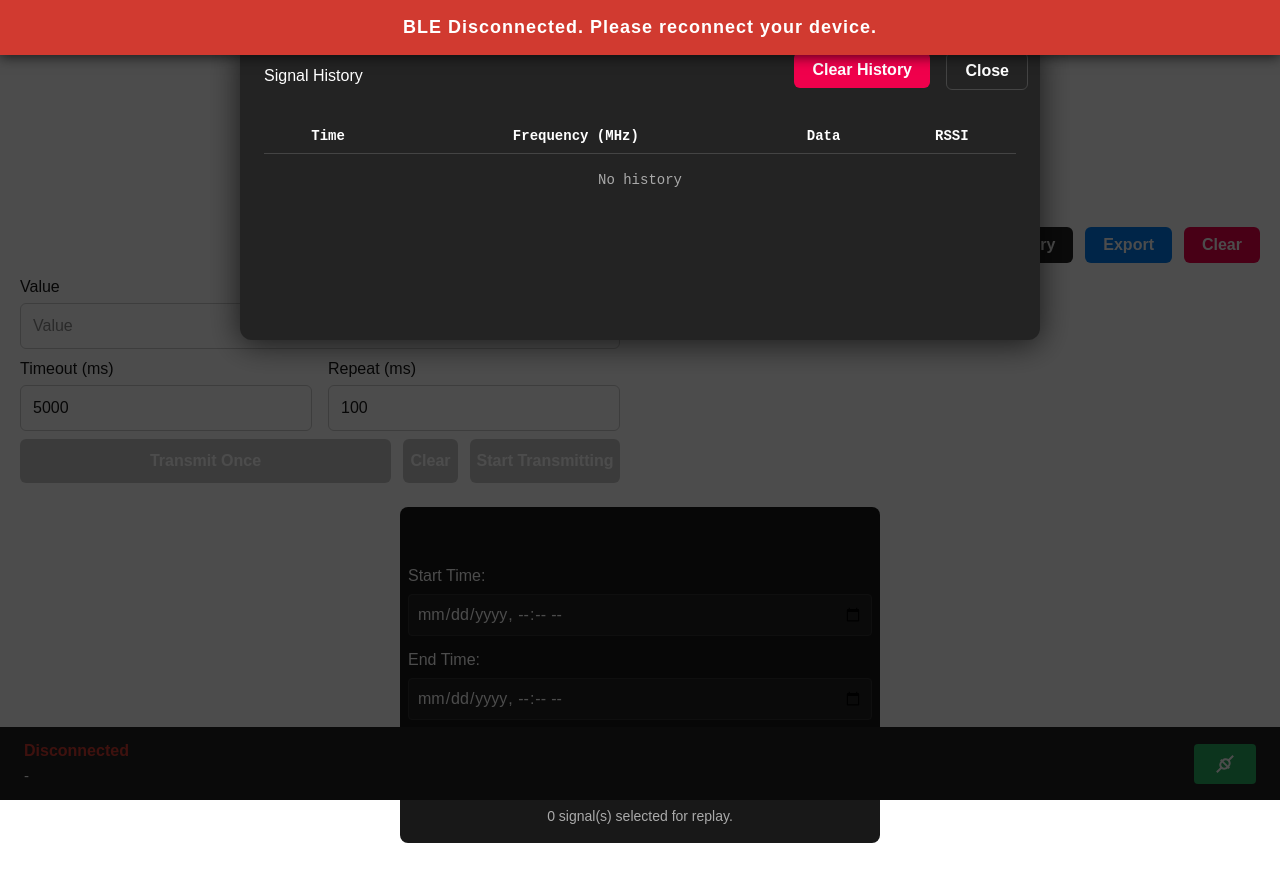
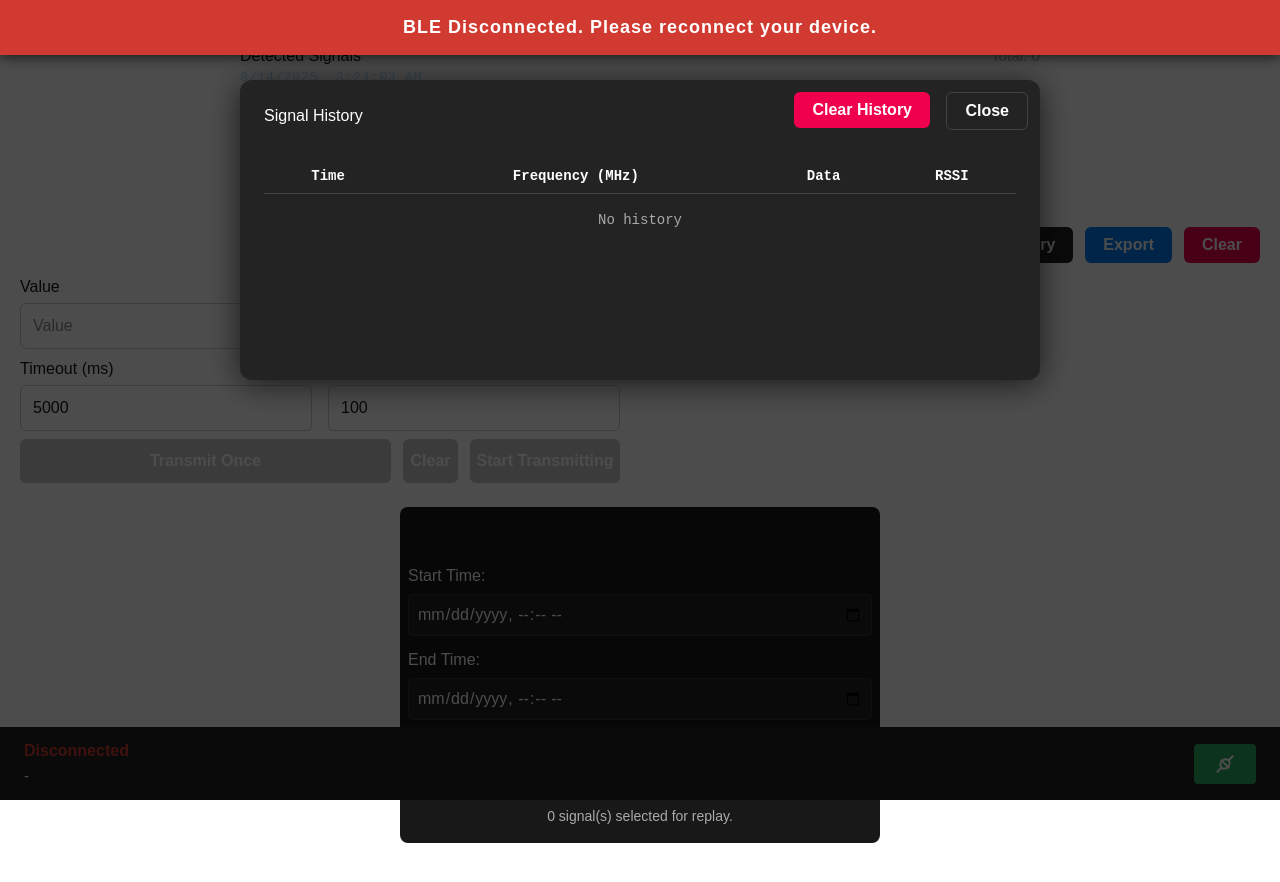
Before and after one commit to YM2992/Reverb, a Next.js app in the folder reverb/: page / in a window 1280 px wide. Both pictures are taken after a click on the button "View History". Shown: the top 882 px of the page. Built offline with nearby package versions, Linux system fonts and the light colour scheme.

Commit message:
feat(SignalHistoryModal): improve modal structure and styling for better readability

```diff
--- a/reverb/src/app/components/SignalHistoryModal.tsx
+++ b/reverb/src/app/components/SignalHistoryModal.tsx
@@ -11,9 +11,17 @@ interface SignalHistoryModalProps {
 const SignalHistoryModal: React.FC<SignalHistoryModalProps> = ({ isOpen, onClose, history, onClear }) => {
     if (!isOpen) return null;
     return (
-    <div className="modal-overlay" style={{ position: "fixed", top: 0, left: 0, width: "100vw", height: "100vh", background: "rgba(0,0,0,0.7)", zIndex: 1000 }}>
-      <div className="modal-content" style={{ background: "#232323", color: "#fff", margin: "5vh auto", padding: 24, borderRadius: 12, maxWidth: 800, minHeight: 300, position: "relative", boxShadow: "0 4px 32px #000a" }}>
-        <h2 style={{marginTop:0, color:'#fff'}}>Signal History</h2>
+        <div
+            className="modal-overlay"
+            style={{ position: "fixed", top: 0, left: 0, width: "100vw", height: "100vh", background: "rgba(0,0,0,0.7)", zIndex: 1000 }}
+            onClick={onClose}
+        >
+            <div
+                className="modal-content"
+                style={{ background: "#232323", color: "#fff", margin: "10vh auto", padding: 24, borderRadius: 12, maxWidth: 800, minHeight: 300, position: "relative", boxShadow: "0 4px 32px #000a" }}
+                onClick={e => e.stopPropagation()}
+            >
+                <h2 style={{ marginTop: 0, color: '#fff' }}>Signal History</h2>
                 <button onClick={onClose} style={{ position: "absolute", top: 12, right: 12, background: '#232323', color: '#fff', border: '1px solid #444', borderRadius: 6, padding: '6px 18px', fontWeight: 600, cursor: 'pointer' }}>Close</button>
                 <button onClick={onClear} style={{ position: "absolute", top: 12, right: 110, background: '#f0004c', color: '#fff', border: 'none', borderRadius: 6, padding: '6px 18px', fontWeight: 600, cursor: 'pointer' }}>Clear History</button>
                 <div style={{ maxHeight: 400, overflowY: "auto", marginTop: 32 }}>
```
Lines whose indentation alone changed are shown as unchanged.
